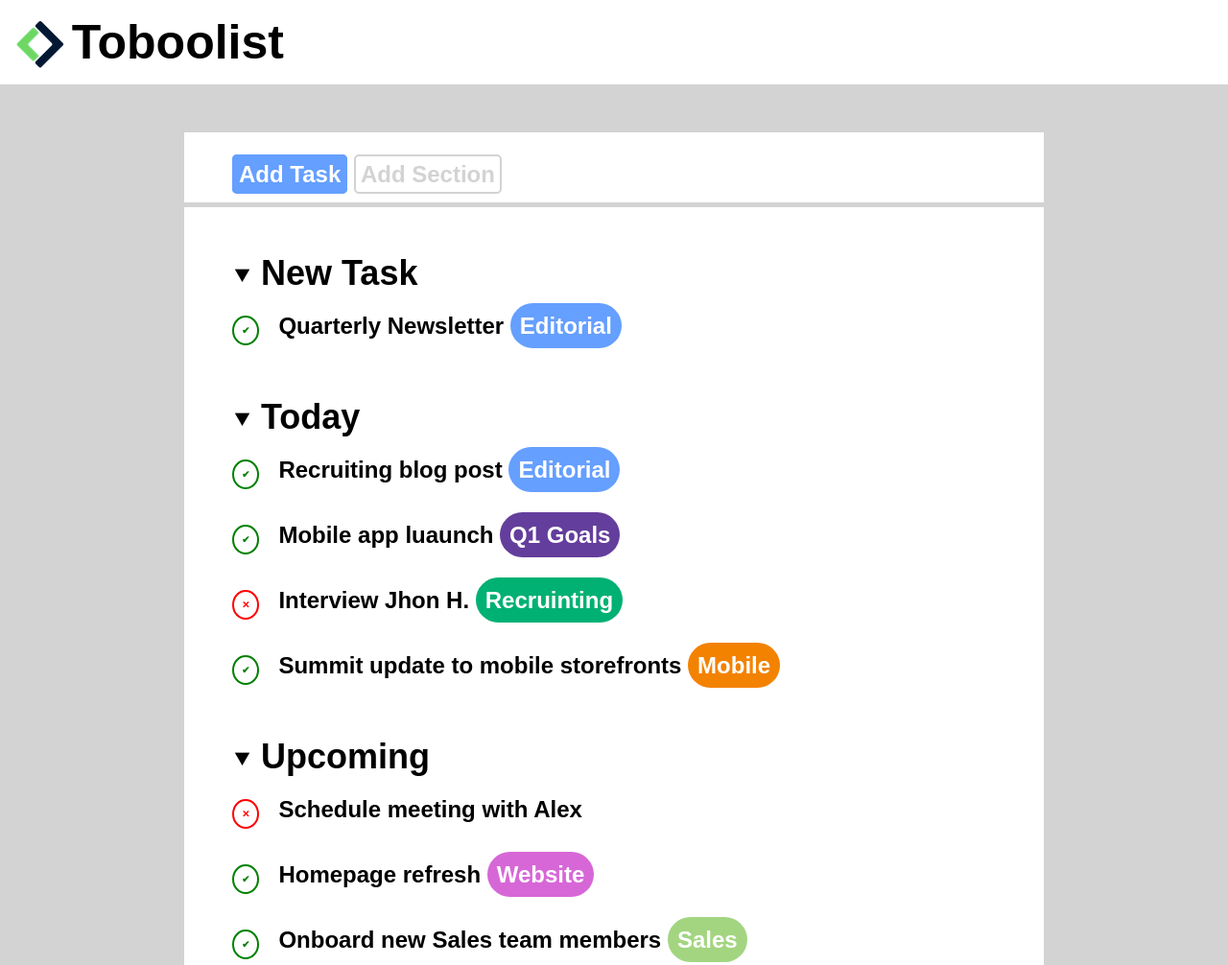
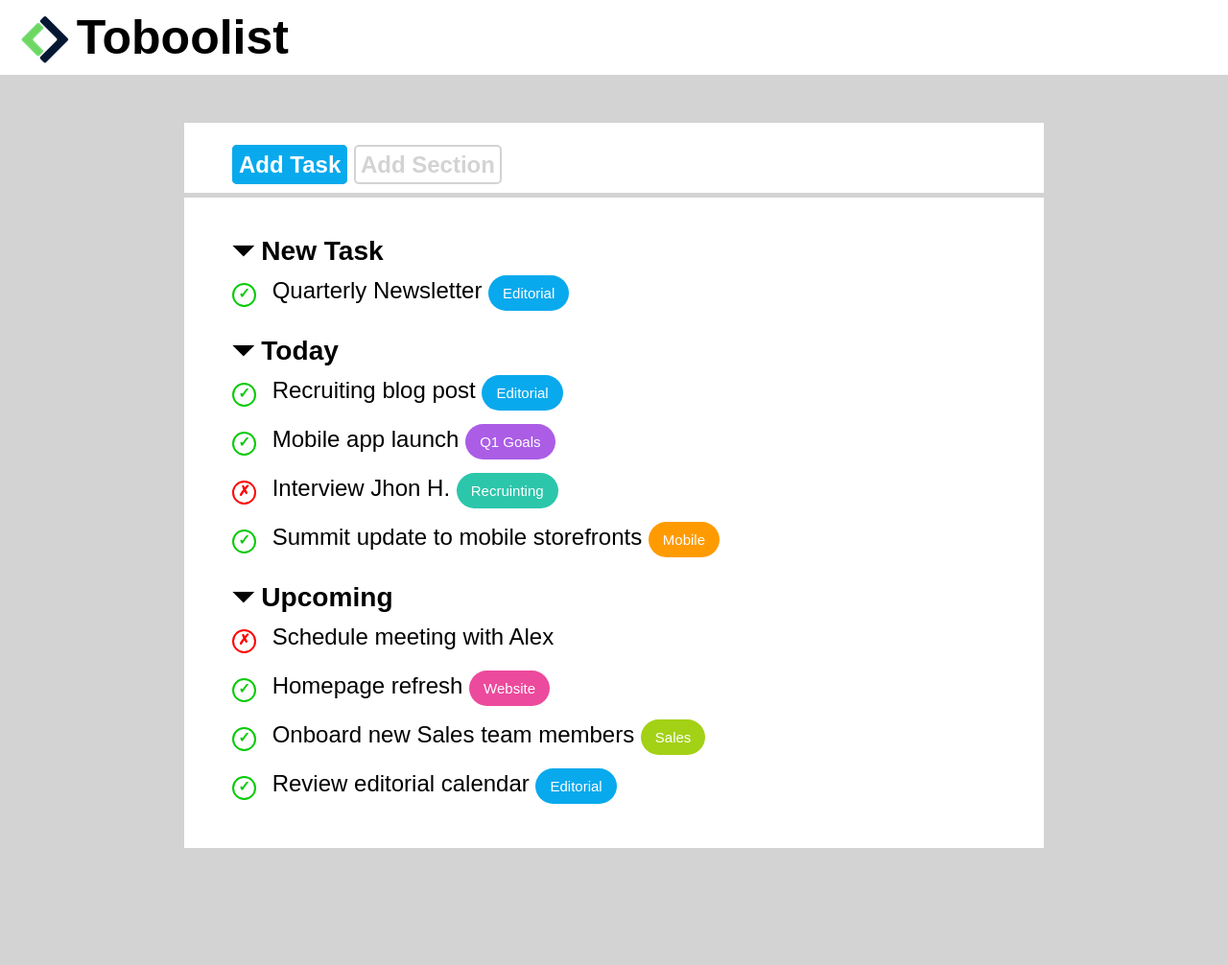
Before and after one commit to SIDDY-CHIUCHIOLO/html-css-toboolist, a plain HTML site: page index.html in a window 1280 px wide. Shown: the top 1006 px of the page at 96% size. After the commit the page ends 884 px from the top, so only its background shows below. Drawn offline with Linux system fonts and the light colour scheme.

Commit message:
mofica ( soustituiti i div sections con unordered list)

```diff
--- a/css/style.css
+++ b/css/style.css
@@ -11,17 +11,17 @@ body{
     font-size:x-large;
 }
 
-.intestazione{
-    padding: 15px;
+header{
+    padding: 10px 20px;
+    margin-bottom: 50px;
     background-color: white;
-    margin-bottom: 50px;
 }
 
-.logo{
+#logo{
     vertical-align: bottom;
 }
 
-.logo-text{
+#logo-text{
     font-size: 50px;
     font-weight: bolder;
 }
@@ -32,22 +32,21 @@ body{
 }
 
 .container{
-    height: 1000px;
     background-color: white;
     width: 70%;
     margin: auto;
 }
-
 
 .features-task-section{
     border-radius: 5px;
     padding: 5px;
     font-weight: bold;
 }
+
 .add-task{
     color: white;
-    background-color: rgb(101 159 255);
-    border: rgb(101 159 255) solid 2px;
+    background-color: #09a9ed;
+    border: #09a9ed solid 2px;
 }
 
 .add-section{
@@ -55,67 +54,64 @@ body{
     color: lightgray;
 }
 
-.sections{
-    padding: 20px 50px;
+li{
+    list-style: none;
+    padding: 10px 0;
 }
 
-.symbol-triangle{
-    font-size: 25px;
+.tasks{
+    padding: 30px 50px;
+}
+
+.circle{
+    display: inline-block;
+    width: 25px;
+    height: 25px;
+    border: 2px transparent solid;
+    text-align: center;
+    border-radius: 50%;
+    font-size: 15px;
+    margin-right: 10px;
+    font-weight: bolder;
+}
+
+.check{
+    color:rgb(7, 202, 7);
+    border-color: rgb(7, 202, 7);
+}
+
+.x{
+    color: red;
+    border-color: red;
+}
+
+.bg{
+    color: white;
+    border-radius:50px;
+    padding: 10px 15px;
+    font-size: 15px;
 }
 
 .blue-bg-text{
-    background-color: rgb(101 159 255);
-    padding: 5px;
-    border-radius:10px;
-    color: white;
-}
-
-.features-x-check{
-    font-size: 10px;
-    padding: 8px;
-    margin-right: 5px;
-    border-radius: 50%;
-    background: white;
-    margin-right: 20px;
-}
-
-.check-symbol{
-    color: green;
-    border: green solid 2px;
-}
-
-.text{
-    padding: 20px 0px;
-    font-weight: 600;
-}
-
-.x-symbol{
-    color: red;
-    border: red solid 2px;
-}
-
-.features-bg-text{
-    color: white;
-    border-radius:50px;
-    padding: 10px;
+    background-color: #09a9ed;
 }
 
 .purple-bg-text{
-    background-color: rgb(100 62 156);
+    background-color: #ab5de6;;
 }
 
 .green-bg-text{
-    background-color: rgb(0 177 115);
+    background-color: #2cc6ab;;
 }
 
 .orange-bg-text{
-    background-color: rgb(243, 130, 1);
+    background-color:  #ff9b00;
 }
 
 .lightpurple-bg-text{
-    background-color:#d767d7;
+    background-color:#ec4a9d;
 }
 
-.greeen-bg-text{
-    background-color:#a3d581;
+.green2-bg-text{
+    background-color: #a3d116;;
 }
--- a/index.html
+++ b/index.html
@@ -12,53 +12,90 @@
 <body>
     <!-- intestazione della pagina -->
     <header>
-        <div class="intestazione">
-            <img class="logo" src="img/logocopia.png" alt="logo boolean">
-            <span class="logo-text" >Toboolist</span>
-        </div>
-
+        <img id="logo" src="img/logocopia.png" alt="logo boolean">
+        <span id="logo-text" >Toboolist</span>
     </header>
 
 
     <!-- corpo della pgina -->
     <main>
-        <div class="container">
+    <div class="container">
 
-            <!-- opzioni di selezione -->
+        <!-- opzioni di selezione -->
         <div class="selection">
             <span class="add-task features-task-section" >Add Task</span>
             <span class="add-section features-task-section">Add Section</span>
         </div>
 
-            <!-- titiolo new task -->
-            <section class="sections">
-                <br>
-                <h2 class="title"><span class="symbol-triangle">&#11206;</span> New Task</h2>
-                <p class="text"><span class="check-symbol features-x-check">&#10004;</span>Quarterly Newsletter <span class="blue-bg-text features-bg-text">Editorial</span> </p>
-            </section>
+        <!-- task -->
+        <div class="tasks">
+            <ul>
 
-            <!-- titolo today -->
-            <section class="sections">
-                <h2 class="title"><span class="symbol-triangle">&#11206;</span> Today</h2>
-                <p class="text"><span class="check-symbol features-x-check">&#10004;</span>Recruiting blog post <span class="blue-bg-text features-bg-text">Editorial</span> </p>
-                <p class="text"><span class="check-symbol features-x-check">&#10004;</span>Mobile app luaunch <span class="purple-bg-text features-bg-text">Q1 Goals</span> </p>
-                <p class="text"><span class="x-symbol features-x-check">&#10005;</span>Interview Jhon H. <span class="green-bg-text features-bg-text">Recruinting</span> </p>
-                <p class="text"><span class="check-symbol features-x-check">&#10004;</span>Summit update to mobile storefronts <span class="orange-bg-text features-bg-text">Mobile</span> </p>
+                <!-- New Task -->
+                <li>
+                    <h3>&#9207; New Task</h3>
+                    <ul>
+                        <li>
+                            <span class="circle check">&check;</span>
+                            Quarterly Newsletter
+                            <span class="bg blue-bg-text">Editorial</span>
+                        </li>
+                    </ul>
+                </li>
 
+                <!-- Today -->
+                <li>
+                    <h3>&#9207; Today</h3>
+                    <ul>
+                        <li>
+                            <span class="circle check">&check;</span>
+                            Recruiting blog post
+                            <span class="bg blue-bg-text">Editorial</span>
+                        </li>
+                        <li>
+                            <span class="circle check">&check;</span>
+                            Mobile app launch
+                            <span class="bg purple-bg-text">Q1 Goals</span>
+                        </li>
+                        <li>
+                            <span class="circle x">&cross;</span>
+                            Interview Jhon H.
+                            <span class="bg green-bg-text">Recruinting</span>
+                        </li><li>
+                            <span class="circle check">&check;</span>
+                            Summit update to mobile storefronts
+                            <span class="bg orange-bg-text">Mobile</span>
+                        </li>
+                    </ul>
+                </li>
 
-            </section>
-
-            <!-- titolo upcoming -->
-            <section class="sections">
-                <h2 class="title"> <span class="symbol-triangle">&#11206;</span> Upcoming</h2>
-                <p class="text"><span class="x-symbol features-x-check">&#10005;</span>Schedule meeting with Alex</p>
-                <p class="text"><span class="check-symbol features-x-check">&#10004;</span>Homepage refresh  <span class="lightpurple-bg-text features-bg-text">Website</span> </p>
-                <p class="text"><span class="check-symbol features-x-check">&#10004;</span>Onboard new Sales team members  <span class="greeen-bg-text features-bg-text">Sales</span> </p>
-                <p class="text"><span class="check-symbol features-x-check">&#10004;</span>Review editorial calendar <span class="blue-bg-text features-bg-text">Editorial</span> </p>
-
-            </section>
+                <!-- Upcoming -->
+                <li>
+                    <h3>&#9207; Upcoming</h3>
+                    <ul>
+                        <li>
+                            <span class="circle x">&cross;</span>
+                            Schedule meeting with Alex
+                        </li>
+                        <li>
+                            <span class="circle check">&check;</span>
+                            Homepage refresh
+                            <span class="bg lightpurple-bg-text">Website</span>
+                        </li>
+                        <li>
+                            <span class="circle check">&check;</span>
+                            Onboard new Sales team members
+                            <span class="bg green2-bg-text">Sales</span>
+                        </li><li>
+                            <span class="circle check">&check;</span>
+                            Review editorial calendar
+                            <span class="bg blue-bg-text">Editorial</span>
+                        </li>
+                    </ul>
+                </li>
+            </ul>
         </div>
+    </div>
     </main>
 </body>
-
 </html>
```
